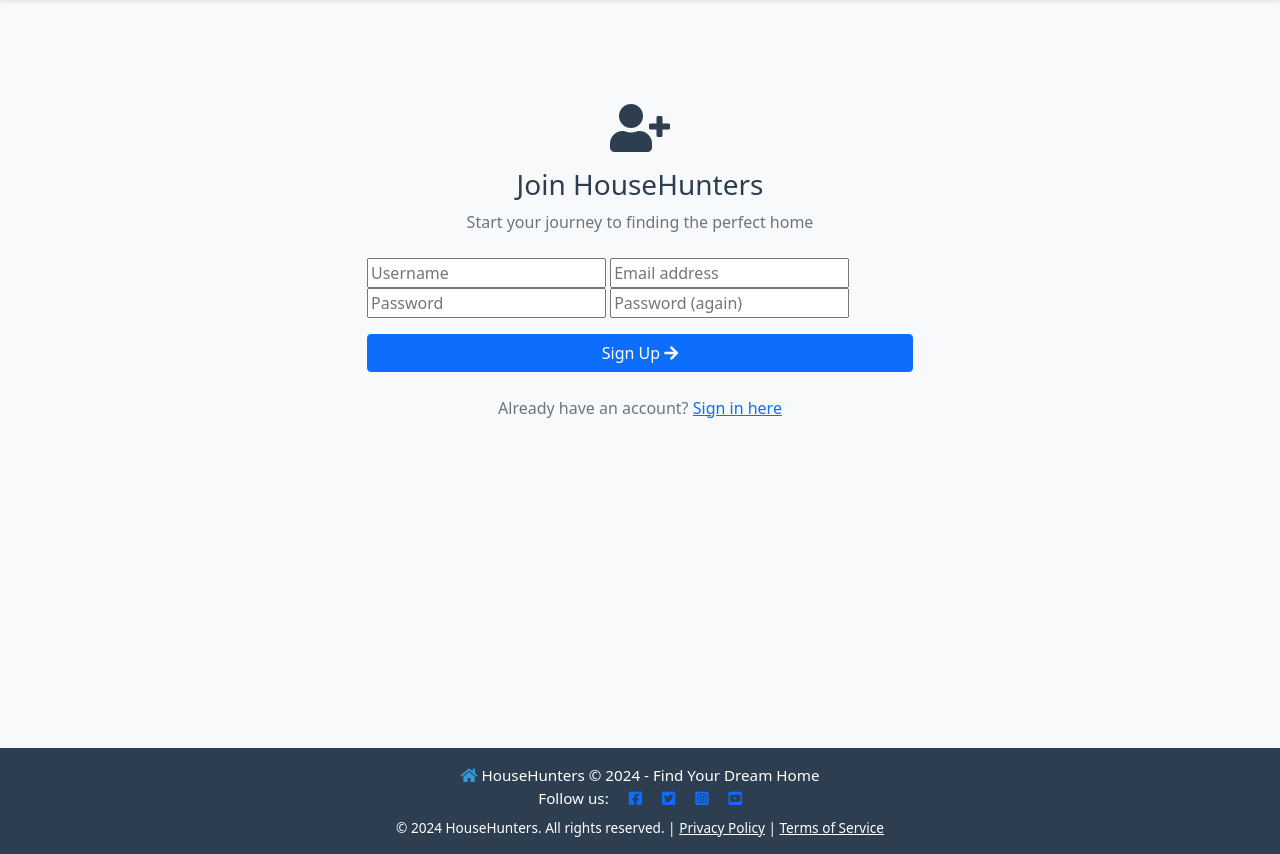
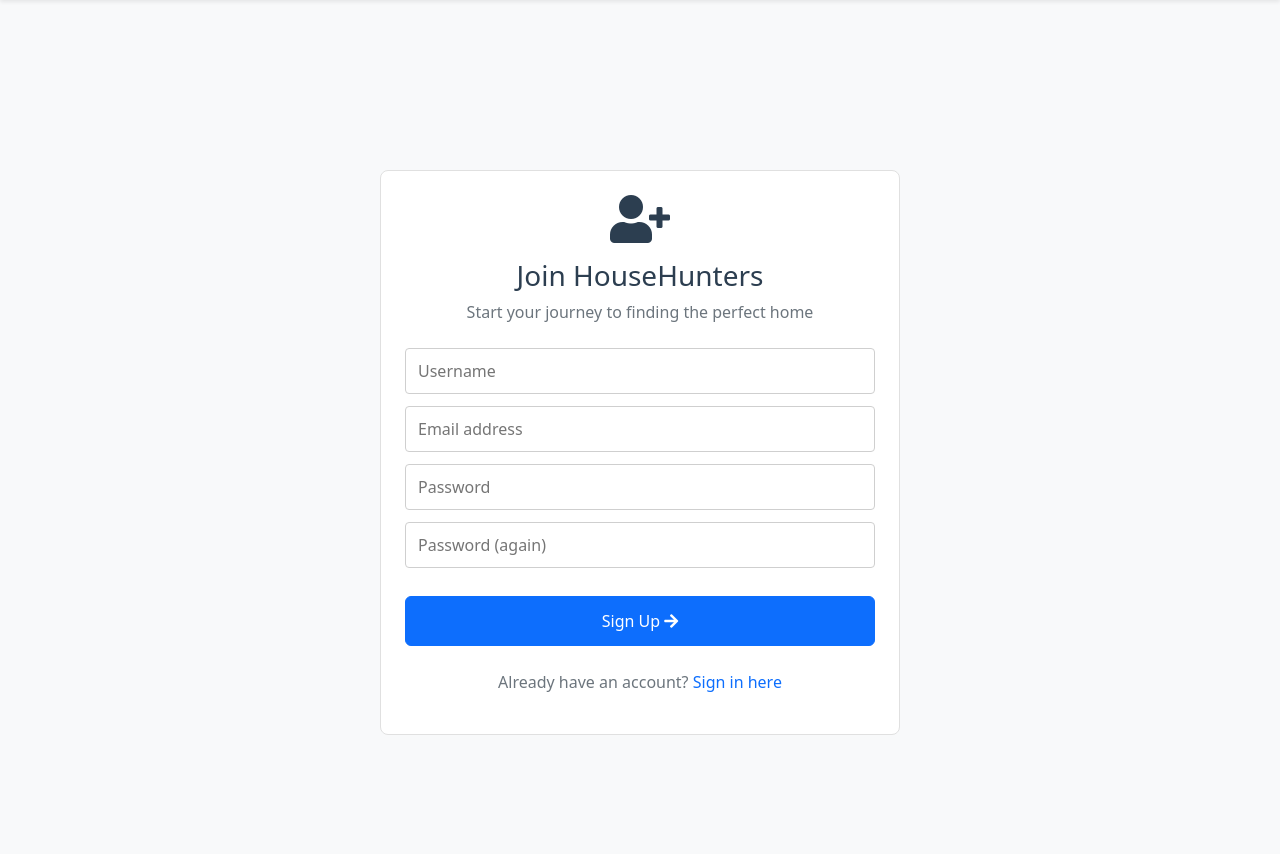
Before and after one commit to Tafari-K/househunter, a Django app: page /accounts/signup/ in a window 1280 px wide. Shown: the part 79-933 px from the top of the page. Run offline with Django 4.2, Linux system fonts and the light colour scheme.

Commit message:
updated templates and styled forms

```diff
--- a/static/css/style.css
+++ b/static/css/style.css
@@ -449,6 +449,62 @@ nav[aria-label="Page navigation"] {
     border-radius: 6px;
     text-align: center;
 }
+/* AUTHENICATION PAGES */
+.auth-page{
+  min-height: calc(100vh - 140px);
+  display: flex;
+  align-items: center;
+  justify-content: center;
+  padding: 24px 16px;
+}
+
+.auth-card{
+  width: 100%;
+  max-width: 520px;
+  background: #ffffff;
+  border: 1px solid #e0e0e0;
+  border-radius: 8px;
+  padding: 24px;
+}
+
+.auth-card h3{
+  text-align: center;
+  margin-bottom: 8px;
+}
+
+.auth-card p{
+  text-align: center;
+  margin-bottom: 16px;
+}
+
+.auth-card form{
+  margin-top: 16px;
+}
+
+.auth-card input{
+  width: 100%;
+  padding: 10px 12px;
+  margin-bottom: 12px;
+  border: 1px solid #cfcfcf;
+  border-radius: 4px;
+  font-size: 16px;
+}
+
+.auth-card button{
+  width: 100%;
+  padding: 12px;
+  margin-top: 8px;
+  border-radius: 6px;
+}
+
+.auth-links{
+  margin-top: 16px;
+  text-align: center;
+}
+
+.auth-links a{
+  text-decoration: none;
+}
 
 /* ABOUT PAGE */
 .container.mt-5 {
--- a/templates/account/signup.html
+++ b/templates/account/signup.html
@@ -4,9 +4,7 @@
 {% block head_title %}{% trans "Sign Up" %}{% endblock %}
 
 {% block content %}
-<div class="container">
-  <div class="row">
-    <div class="col-md-6 mt-5 offset-md-3">
+<div class="auth-page">
   <div class="auth-card">
     <div class="text-center mb-4">
       <i class="fas fa-user-plus fa-3x text-accent"></i>
@@ -14,24 +12,21 @@
       <p class="text-muted">Start your journey to finding the perfect home</p>
     </div>
 
-        <form class="signup" id="signup_form" method="post"
-          action="{% url 'account_signup' %}">
+    <form class="signup" id="signup_form" method="post" action="{% url 'account_signup' %}">
       {% csrf_token %}
       {{ form.username }}
       {{ form.email }}
       {{ form.password1 }}
       {{ form.password2 }}
       {% if redirect_field_value %}
-          <input type="hidden" name="{{ redirect_field_name }}"
-            value="{{ redirect_field_value }}" />
+      <input type="hidden" name="{{ redirect_field_name }}" value="{{ redirect_field_value }}">
       {% endif %}
-
       <button class="btn btn-primary w-100 mt-3" type="submit">
         {% trans "Sign Up" %} <i class="fas fa-arrow-right"></i>
       </button>
     </form>
 
-        <div class="text-center mt-4">
+    <div class="auth-links text-center mt-4">
       <p class="text-muted">
         Already have an account?
         <a class="link" href="{% url 'account_login' %}">Sign in here</a>
@@ -39,7 +34,4 @@
     </div>
   </div>
 </div>
-  </div>
-</div>
-
 {% endblock %}
```
Also changed, not shown: templates/account/login.html (+3 -10 lines), templates/account/logout.html (+3 -11 lines). Lines whose indentation alone changed are shown as unchanged.
